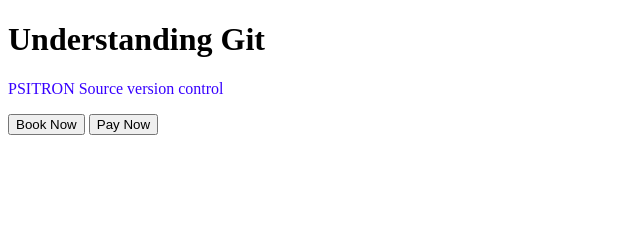
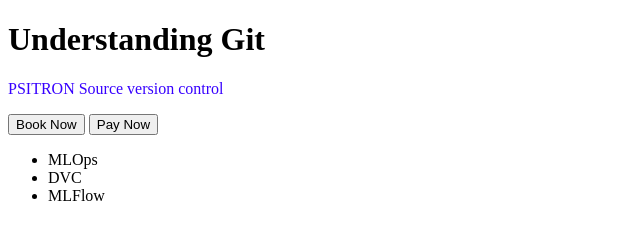
Before and after one commit to 03sarath/git-example, a plain HTML site: page index.html in a window 1280 px wide. Shown: the whole page, without its empty margins (0-640 px from the left). Drawn offline with Linux system fonts and the light colour scheme.

Commit message:
Added new featrure list

```diff
--- a/index.html
+++ b/index.html
@@ -4,10 +4,16 @@
 <body>
 
     <h1>Understanding Git</h1>
-
     <p style="color:rgb(55, 0, 255)">PSITRON Source version control</p>
     <button>Book Now</button>
     <button>Pay Now</button>
+
+
+    <ul>
+        <li>MLOps</li>
+        <li>DVC</li>
+        <li>MLFlow</li>
+    </ul>
 </body>
 
 </html>
```
